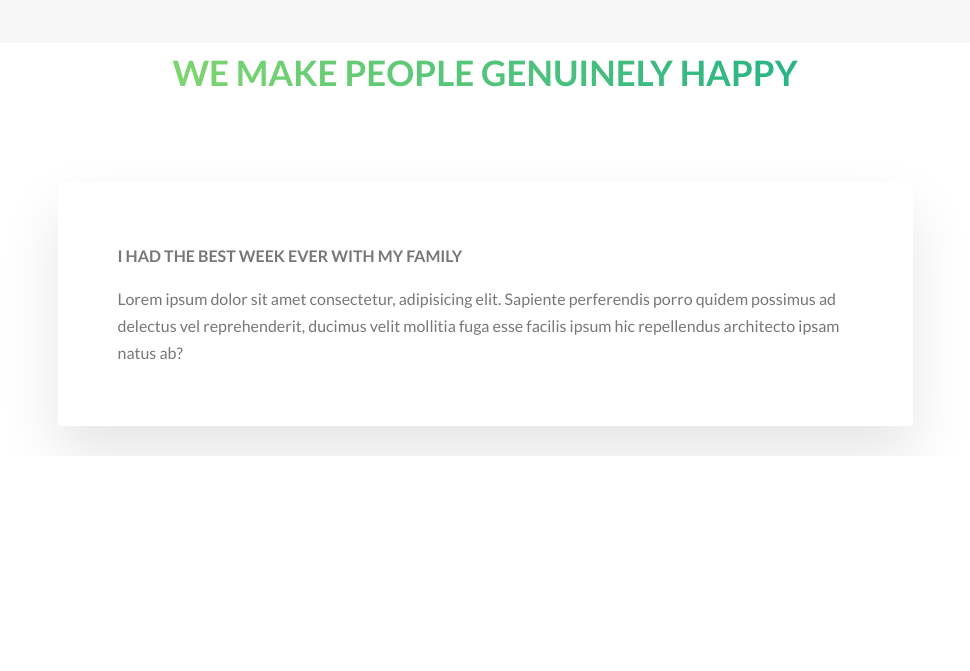
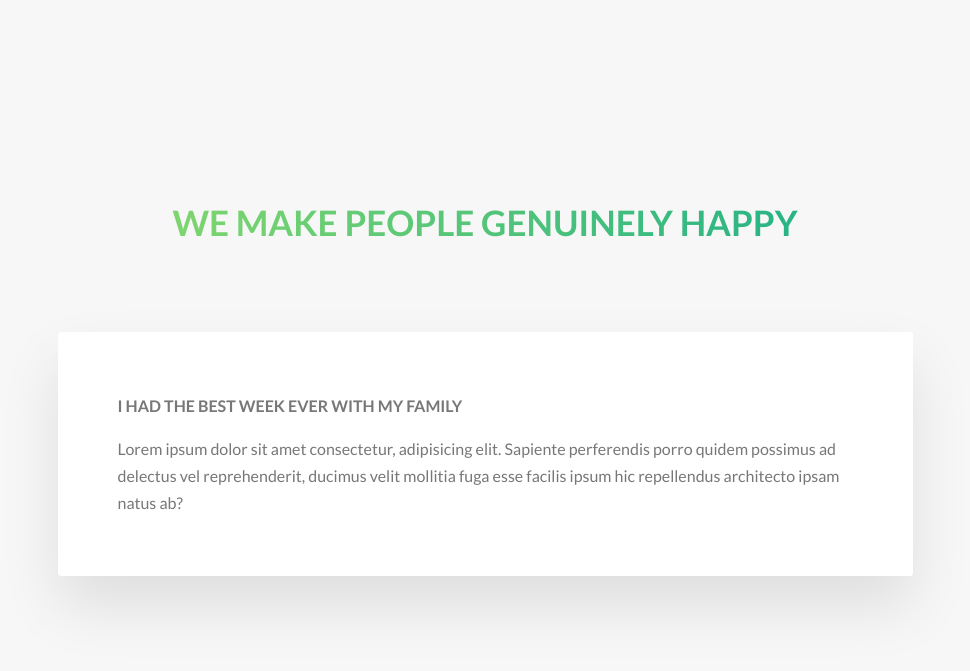
Before and after one commit to Hamid-Khanbeyki/Advanced-CSS-Natours-Project, a website: page index.html in a window 1280 px wide. Shown: the part 3479-4150 px from the top of the page, without its empty margins (155-1125 px from the left). Before the commit the page ends 3935 px from the top, so only its background shows below. Drawn offline with Linux system fonts and the light colour scheme.

Commit message:
add some basic stuff to section-stories

```diff
--- a/sass/pages/_home.scss
+++ b/sass/pages/_home.scss
@@ -28,3 +28,8 @@
   padding: 25rem 0 50rem 0;
   margin-top: -10rem;
 }
+
+.section-stories {
+  padding: 15rem 0;
+  background-color: $color-gray-light-1;
+}
```
Also changed, not shown: css/style.css, 1 other file.
